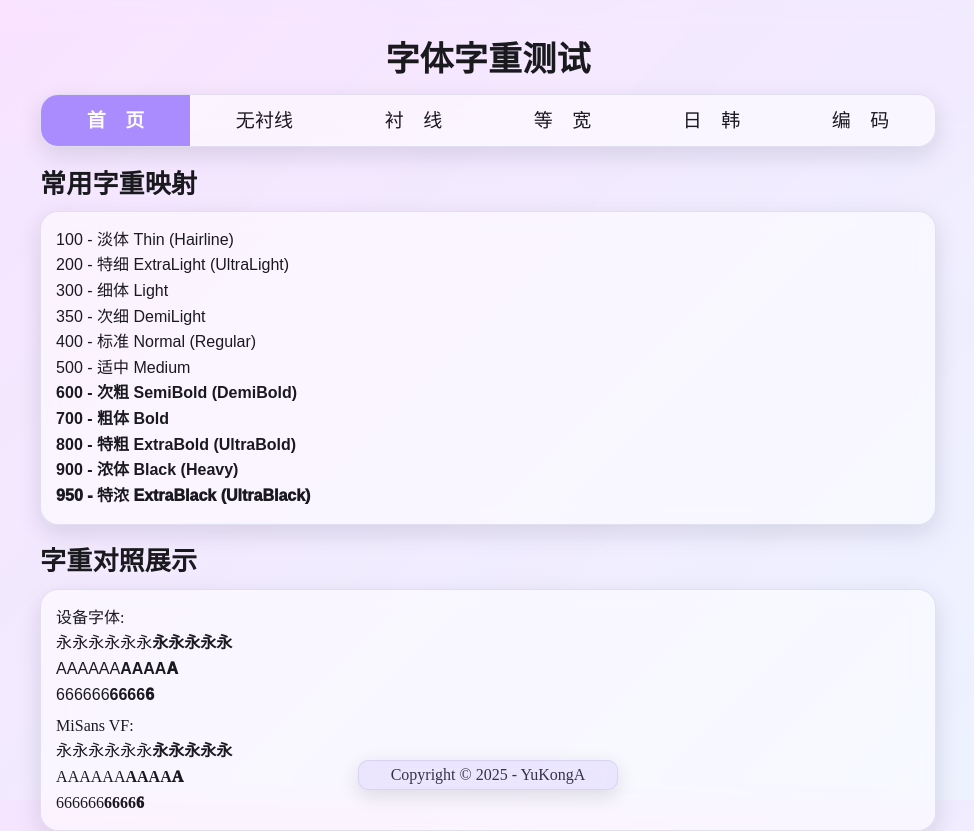
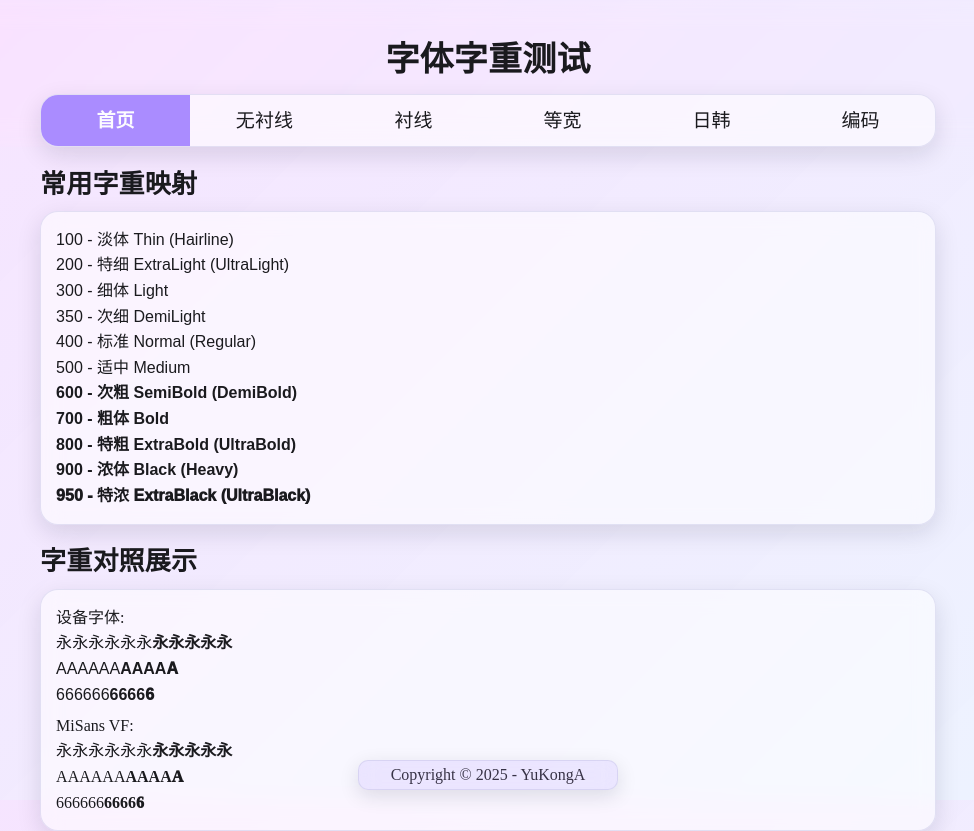
Before and after one commit to YuKongA/Font-Weight-Test, a Vue app: page / in a window 1280 px wide. Shown: the top 831 px of the page, without its empty margins (152-1126 px from the left). Built offline with nearby package versions, Linux system fonts and the light colour scheme; a web font is replaced by a local one.

Commit message:
update: 缩小导航文本间隔

```diff
--- a/src/App.vue
+++ b/src/App.vue
@@ -6,25 +6,25 @@ import { RouterLink, RouterView } from 'vue-router'
 
   <header class="app-header glass-nav">
     <h1 class="wrapper brand">字体字重测试</h1>
-      <nav class="header-shell" aria-label="主导航">
+      <nav class="header-shell" aria-label="导航">
         <ul class="ul">
           <li class="li">
-            <RouterLink class="nothing" active-class="active" to="/">首&nbsp&nbsp&nbsp&nbsp页</RouterLink>
+            <RouterLink class="nothing" active-class="active" to="/">首页</RouterLink>
           </li>
           <li class="li">
             <RouterLink class="nothing" active-class="active" to="/sans-serif">无衬线</RouterLink>
           </li>
           <li class="li">
-            <RouterLink class="nothing" active-class="active" to="/serif">衬&nbsp&nbsp&nbsp&nbsp线</RouterLink>
+            <RouterLink class="nothing" active-class="active" to="/serif">衬线</RouterLink>
           </li>
           <li class="li">
-            <RouterLink class="nothing" active-class="active" to="/monospace">等&nbsp&nbsp&nbsp&nbsp宽</RouterLink>
+            <RouterLink class="nothing" active-class="active" to="/monospace">等宽</RouterLink>
           </li>
           <li class="li">
-            <RouterLink class="nothing" active-class="active" to="/ja-ko">日&nbsp&nbsp&nbsp&nbsp韩</RouterLink>
+            <RouterLink class="nothing" active-class="active" to="/ja-ko">日韩</RouterLink>
           </li>
           <li class="li">
-            <RouterLink class="nothing" active-class="active" to="/character-set">编&nbsp&nbsp&nbsp&nbsp码</RouterLink>
+            <RouterLink class="nothing" active-class="active" to="/character-set">编码</RouterLink>
           </li>
         </ul>
       </nav>
```
